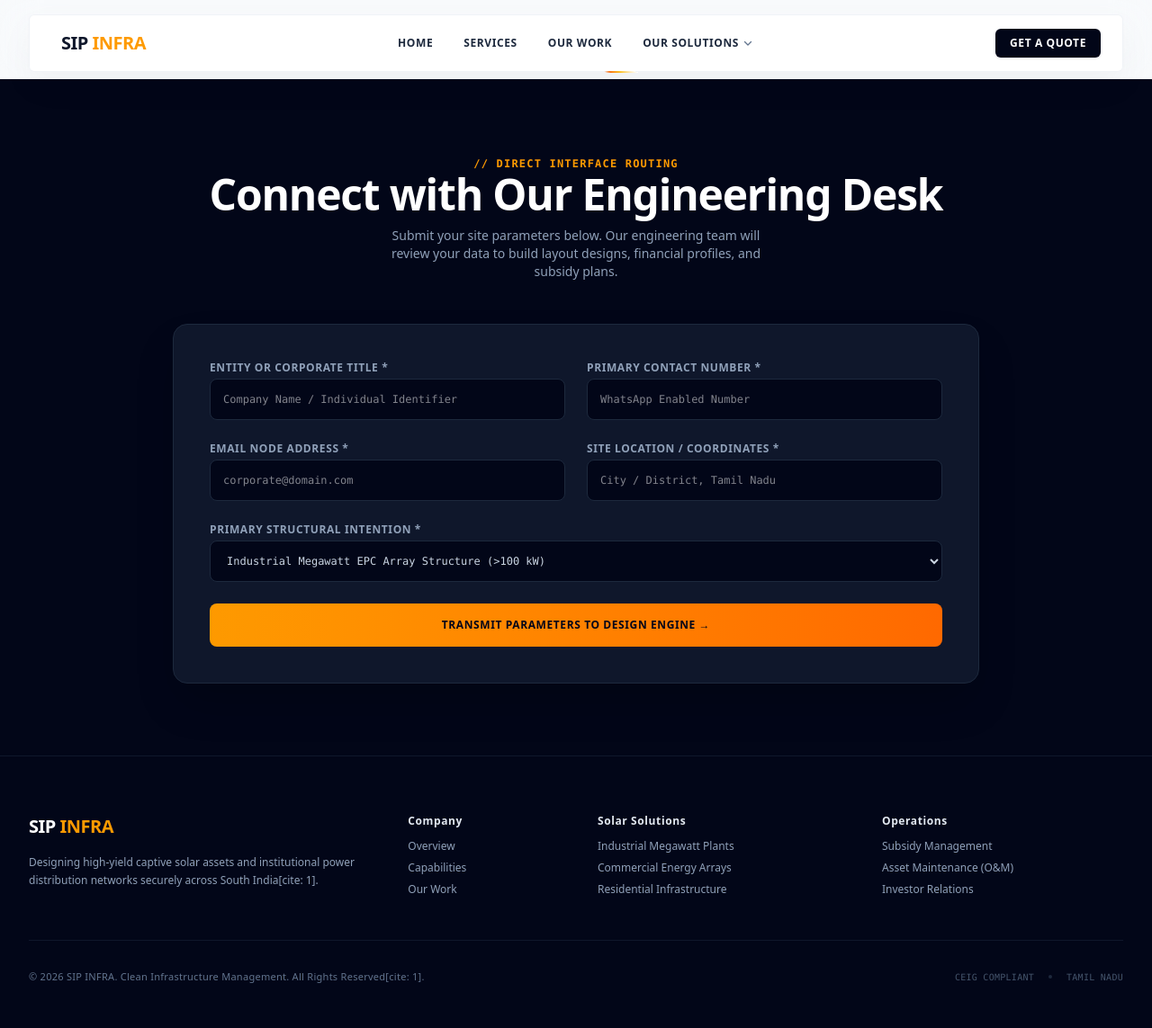
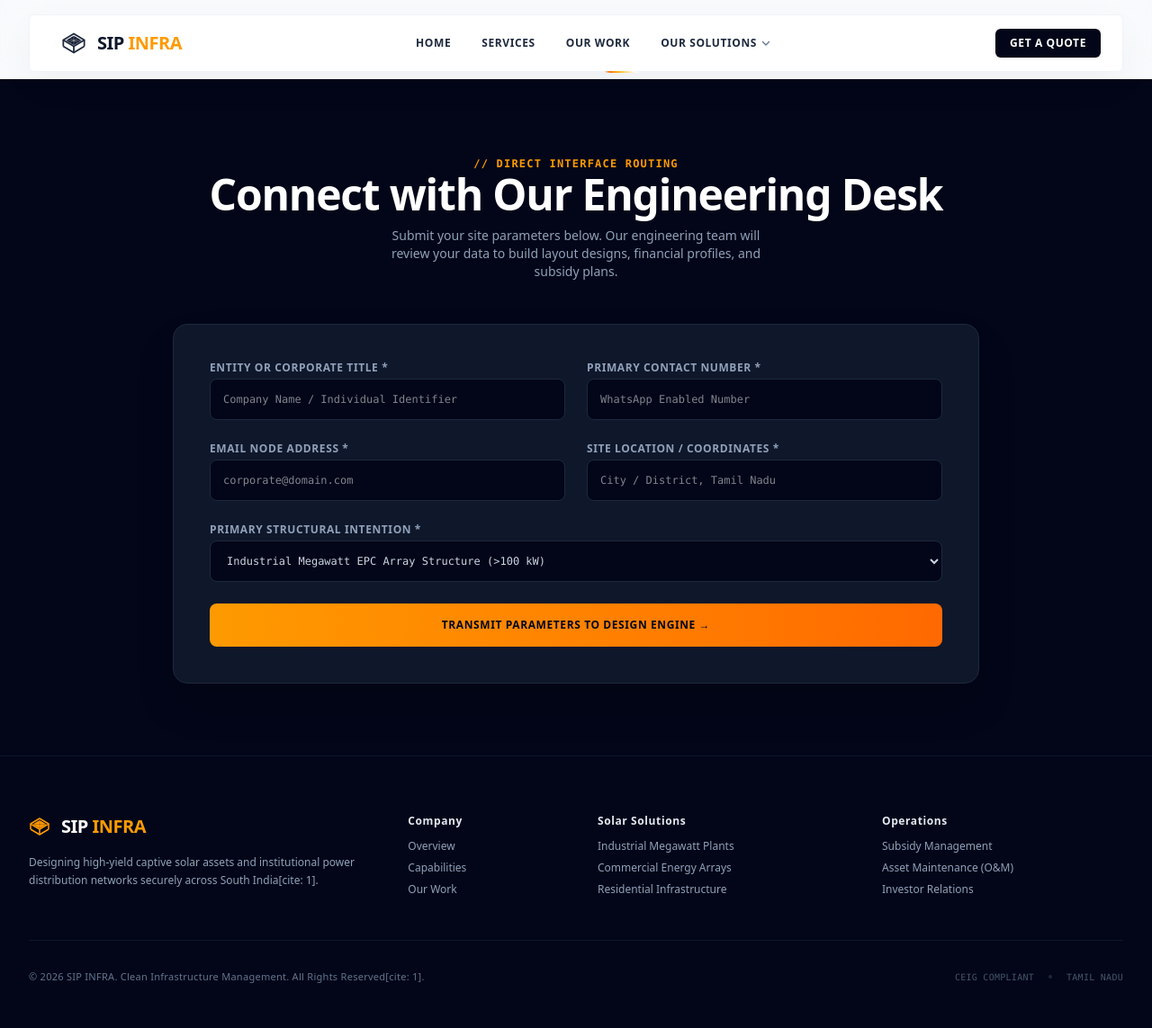
Before and after one commit to puvinpks003-bot/solar-website-2, a Django app: page /contact in a window 1280 px wide. Shown: the whole page at 90% size. Run offline with Django 5.2, Linux system fonts and the light colour scheme.

Commit message:
base with logo

```diff
--- a/solar_web/templates/solar_web/base.html
+++ b/solar_web/templates/solar_web/base.html
@@ -102,8 +102,24 @@
         <!-- Interactive Navigation Base Panel with Premium Sharp Styling -->
         <div class="max-w-7xl mx-auto h-16 px-4 sm:px-6 flex items-center justify-between rounded-md shadow-[0_16px_40px_rgba(0,0,0,0.04)] border border-slate-200/50 backdrop-blur-md transition-all duration-300 snake-track-card">
 
-            <!-- Dynamic Brand Title Component -->
-            <a href="{% url 'home' %}" class="group flex items-center gap-2 outline-none shrink-0 px-2.5 py-1.5 rounded-md border border-transparent hover:border-slate-200 hover:bg-slate-50/80 transition-all duration-300 relative z-10">
+            <!-- Dynamic Brand Title Component with 3D Isometric Solar Panel Grid Logo -->
+            <a href="{% url 'home' %}" class="group flex items-center gap-3 outline-none shrink-0 px-2.5 py-1.5 rounded-md border border-transparent hover:border-slate-200 hover:bg-slate-50/80 transition-all duration-300 relative z-10">
+                <!-- Isometric Solar Array Grid Vector -->
+                <svg class="w-7 h-7 text-slate-800 group-hover:text-amber-500 transition-all duration-300" viewBox="0 0 24 24" fill="none" xmlns="http://www.w3.org/2000/svg">
+                    <!-- Outer Metallic Structural Frame -->
+                    <path d="M2 9L12 3L22 9L12 15L2 9Z" stroke="currentColor" stroke-width="1.5" stroke-linejoin="round"/>
+                    <path d="M2 15L12 21L22 15" stroke="currentColor" stroke-width="1.5" stroke-linejoin="round"/>
+                    <path d="M2 9V15M22 9V15M12 15V21" stroke="currentColor" stroke-width="1.5"/>
+
+                    <!-- Internal Photovoltaic Silicon Subcells -->
+                    <path d="M12 5L4.5 9.5L12 14L19.5 9.5L12 5Z" fill="currentColor" class="text-slate-900 group-hover:text-amber-500/90 transition-colors duration-300"/>
+
+                    <!-- High-Fidelity Infrastructure Grid Intersections -->
+                    <path d="M12 5V14" stroke="white" stroke-width="0.75" opacity="0.4"/>
+                    <path d="M4.5 9.5H19.5" stroke="white" stroke-width="0.75" opacity="0.4"/>
+                    <path d="M8.25 7.25L15.75 11.75" stroke="white" stroke-width="0.75" opacity="0.3"/>
+                    <path d="M15.75 7.25L8.25 11.75" stroke="white" stroke-width="0.75" opacity="0.3"/>
+                </svg>
                 <div class="text-xl font-black text-slate-900 tracking-tight group-hover:scale-[1.01] transition-transform duration-300">
                     SIP <span class="text-amber-500 group-hover:text-amber-600 transition-colors duration-300">INFRA</span>
                 </div>
@@ -193,10 +209,18 @@
             <!-- Main Information Grid Map -->
             <div class="grid grid-cols-1 md:grid-cols-4 lg:grid-cols-12 gap-8 lg:gap-12 pb-12">
 
-                <!-- Corporate Pillar Info Block -->
+                <!-- Corporate Pillar Info Block with Matching Panel Grid Logo -->
                 <div class="lg:col-span-4 space-y-4">
-                    <div class="text-xl font-black text-white tracking-tight">
-                        SIP <span class="text-amber-500">INFRA</span>
+                    <div class="flex items-center gap-3 text-xl font-black text-white tracking-tight">
+                        <svg class="w-6 h-6 text-amber-500" viewBox="0 0 24 24" fill="none" xmlns="http://www.w3.org/2000/svg">
+                            <path d="M2 9L12 3L22 9L12 15L2 9Z" stroke="currentColor" stroke-width="1.5" stroke-linejoin="round"/>
+                            <path d="M2 15L12 21L22 15" stroke="currentColor" stroke-width="1.5" stroke-linejoin="round"/>
+                            <path d="M2 9V15M22 9V15M12 15V21" stroke="currentColor" stroke-width="1.5"/>
+                            <path d="M12 5L4.5 9.5L12 14L19.5 9.5L12 5Z" fill="currentColor" class="text-amber-500"/>
+                            <path d="M12 5V14" stroke="black" stroke-width="0.75" opacity="0.3"/>
+                            <path d="M4.5 9.5H19.5" stroke="black" stroke-width="0.75" opacity="0.3"/>
+                        </svg>
+                        <span>SIP <span class="text-amber-500">INFRA</span></span>
                     </div>
                     <p class="text-xs text-slate-400 font-light leading-relaxed max-w-sm">
                         Designing high-yield captive solar assets and institutional power distribution networks securely across South India[cite: 1].
```
